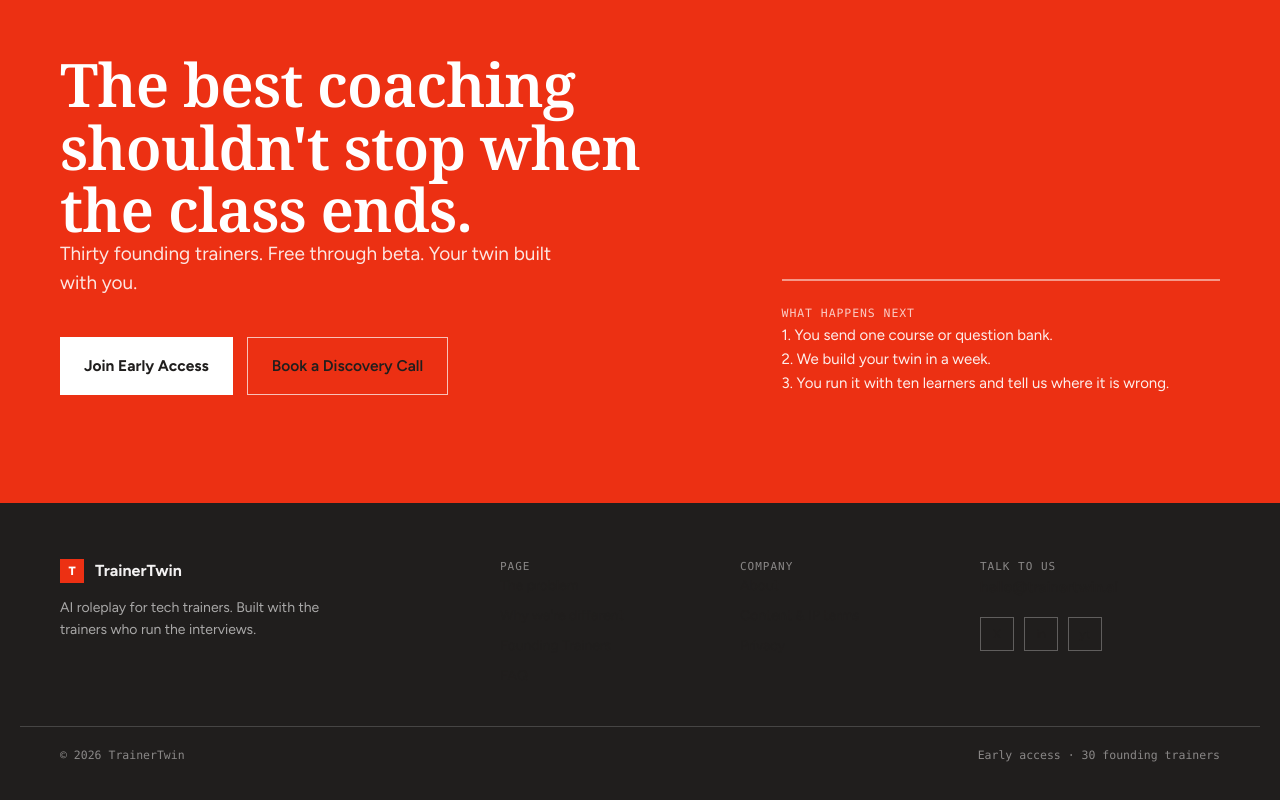
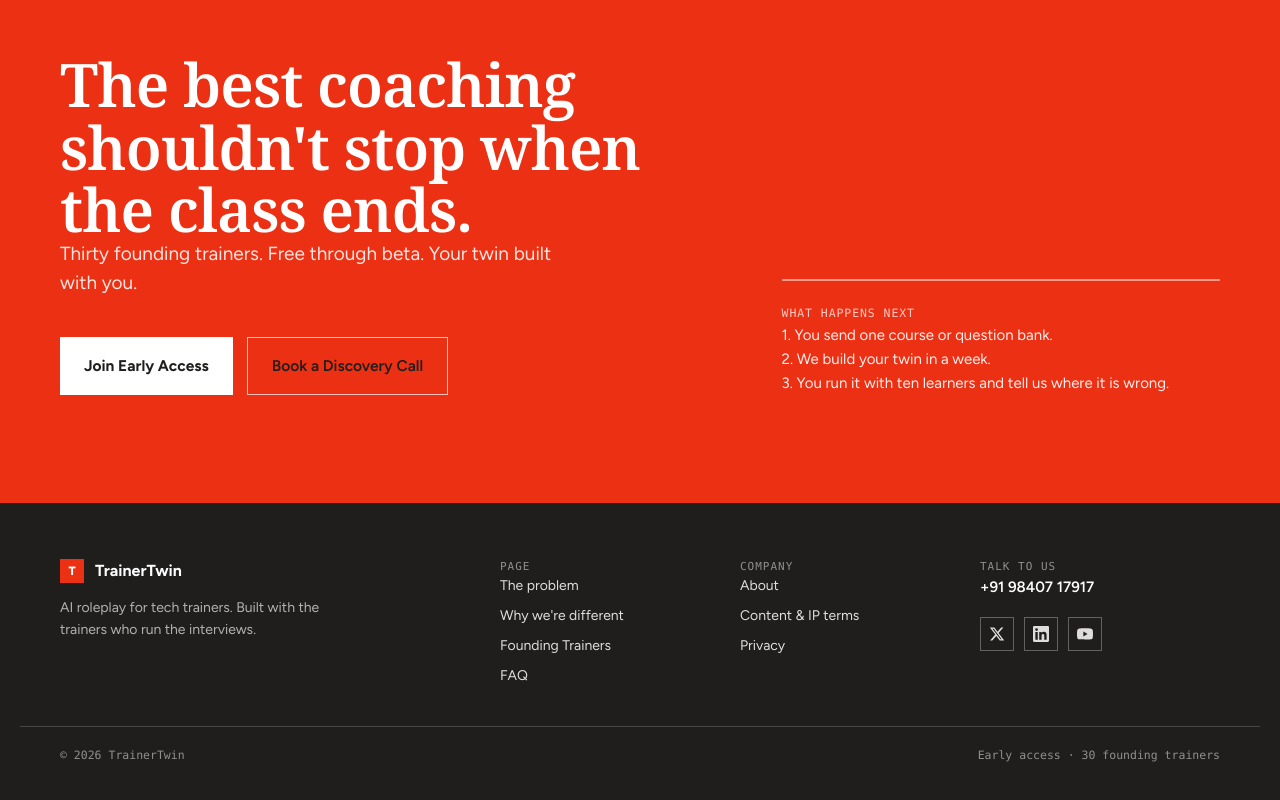
Before and after one commit to fl-dev-ops/trainer-twin-website, a Next.js app: page / in a window 1280 px wide. Shown: the part 4214-5014 px from the top of the page. Built offline with nearby package versions, Linux system fonts and the light colour scheme.

Commit message:
fix: footer visibility + whatsapp + social icons
- Fix invisible footer text (text-bg → text-white with !important)
- Replace email with WhatsApp link
- Add X, LinkedIn, YouTube brand SVG icons

```diff
--- a/app/components/footer.tsx
+++ b/app/components/footer.tsx
@@ -1,6 +1,6 @@
 export default function Footer() {
   return (
-    <footer className="bg-dark text-bg">
+    <footer className="bg-dark text-white">
       <div className="max-w-[1240px] mx-auto px-5 md:px-10 py-10 md:py-14 pb-8 md:pb-10 grid grid-cols-2 md:grid-cols-[2fr_1fr_1fr_1.2fr] gap-8 md:gap-10">
         <div className="col-span-2 md:col-span-1">
           <div className="flex items-center gap-[11px] mb-[14px]">
@@ -11,38 +11,38 @@ export default function Footer() {
               TrainerTwin
             </span>
           </div>
-          <p className="text-[14px] leading-[1.6] text-bg/65 max-w-[280px]">
+          <p className="text-[14px] leading-[1.6] text-white/65 max-w-[280px]">
             AI roleplay for tech trainers. Built with the trainers who run the
             interviews.
           </p>
         </div>
 
         <div>
-          <p className="font-mono text-[11px] tracking-[0.09em] uppercase text-bg/50 mb-[14px]">
+          <p className="font-mono text-[11px] tracking-[0.09em] uppercase text-white/50 mb-[14px]">
             Page
           </p>
           <div className="grid gap-[9px] text-[14px]">
             <a
               href="#problem"
-              className="text-bg/85 hover:text-brand transition-colors"
+              className="!text-white/85 hover:!text-brand transition-colors"
             >
               The problem
             </a>
             <a
               href="#different"
-              className="text-bg/85 hover:text-brand transition-colors"
+              className="!text-white/85 hover:!text-brand transition-colors"
             >
               Why we&apos;re different
             </a>
             <a
               href="#founding"
-              className="text-bg/85 hover:text-brand transition-colors"
+              className="!text-white/85 hover:!text-brand transition-colors"
             >
               Founding Trainers
             </a>
             <a
               href="#faq"
-              className="text-bg/85 hover:text-brand transition-colors"
+              className="!text-white/85 hover:!text-brand transition-colors"
             >
               FAQ
             </a>
@@ -50,25 +50,25 @@ export default function Footer() {
         </div>
 
         <div>
-          <p className="font-mono text-[11px] tracking-[0.09em] uppercase text-bg/50 mb-[14px]">
+          <p className="font-mono text-[11px] tracking-[0.09em] uppercase text-white/50 mb-[14px]">
             Company
           </p>
           <div className="grid gap-[9px] text-[14px]">
             <a
               href="#cta"
-              className="text-bg/85 hover:text-brand transition-colors"
+              className="!text-white/85 hover:!text-brand transition-colors"
             >
               About
             </a>
             <a
               href="#cta"
-              className="text-bg/85 hover:text-brand transition-colors"
+              className="!text-white/85 hover:!text-brand transition-colors"
             >
               Content &amp; IP terms
             </a>
             <a
               href="#cta"
-              className="text-bg/85 hover:text-brand transition-colors"
+              className="!text-white/85 hover:!text-brand transition-colors"
             >
               Privacy
             </a>
@@ -76,34 +76,57 @@ export default function Footer() {
         </div>
 
         <div className="col-span-2 md:col-span-1">
-          <p className="font-mono text-[11px] tracking-[0.09em] uppercase text-bg/50 mb-[14px]">
+          <p className="font-mono text-[11px] tracking-[0.09em] uppercase text-white/50 mb-[14px]">
             Talk to us
           </p>
           <a
-            href="mailto:hello@trainertwin.ai"
-            className="text-[15px] text-white font-semibold hover:text-brand transition-colors"
+            href="https://wa.me/919840717917"
+            target="_blank"
+            rel="noopener noreferrer"
+            className="text-[15px] !text-white font-semibold hover:!text-brand transition-colors"
           >
-            hello@trainertwin.ai
+            +91 98407 17917
           </a>
           <div className="mt-[18px] flex gap-2.5">
-            {["X", "in", "yt"].map((social) => (
-              <a
-                key={social}
-                href="#cta"
-                className="w-[34px] h-[34px] border border-bg/30 flex items-center justify-center text-[12px] text-bg/85 hover:border-brand hover:text-brand transition-colors"
-              >
-                {social}
-              </a>
-            ))}
+            <a
+              href="https://x.com/trainertwin"
+              target="_blank"
+              rel="noopener noreferrer"
+              className="w-[34px] h-[34px] border border-white/30 flex items-center justify-center !text-white/85 hover:border-brand hover:!text-brand transition-colors"
+            >
+              <svg viewBox="0 0 24 24" fill="currentColor" className="w-4 h-4">
+                <path d="M18.244 2.25h3.308l-7.227 8.26 8.502 11.24H16.17l-5.214-6.817L4.99 21.75H1.68l7.73-8.835L1.254 2.25H8.08l4.713 6.231zm-1.161 17.52h1.833L7.084 4.126H5.117z" />
+              </svg>
+            </a>
+            <a
+              href="https://linkedin.com/company/trainertwin"
+              target="_blank"
+              rel="noopener noreferrer"
+              className="w-[34px] h-[34px] border border-white/30 flex items-center justify-center !text-white/85 hover:border-brand hover:!text-brand transition-colors"
+            >
+              <svg viewBox="0 0 24 24" fill="currentColor" className="w-4 h-4">
+                <path d="M20.447 20.452h-3.554v-5.569c0-1.328-.027-3.037-1.852-3.037-1.853 0-2.136 1.445-2.136 2.939v5.667H9.351V9h3.414v1.561h.046c.477-.9 1.637-1.85 3.37-1.85 3.601 0 4.267 2.37 4.267 5.455v6.286zM5.337 7.433a2.062 2.062 0 01-2.063-2.065 2.064 2.064 0 112.063 2.065zm1.782 13.019H3.555V9h3.564v11.452zM22.225 0H1.771C.792 0 0 .774 0 1.729v20.542C0 23.227.792 24 1.771 24h20.451C23.2 24 24 23.227 24 22.271V1.729C24 .774 23.2 0 22.222 0h.003z" />
+              </svg>
+            </a>
+            <a
+              href="https://youtube.com/@trainertwin"
+              target="_blank"
+              rel="noopener noreferrer"
+              className="w-[34px] h-[34px] border border-white/30 flex items-center justify-center !text-white/85 hover:border-brand hover:!text-brand transition-colors"
+            >
+              <svg viewBox="0 0 24 24" fill="currentColor" className="w-4 h-4">
+                <path d="M23.498 6.186a3.016 3.016 0 00-2.122-2.136C19.505 3.545 12 3.545 12 3.545s-7.505 0-9.377.505A3.017 3.017 0 00.502 6.186C0 8.07 0 12 0 12s0 3.93.502 5.814a3.016 3.016 0 002.122 2.136c1.871.505 9.376.505 9.376.505s7.505 0 9.377-.505a3.015 3.015 0 002.122-2.136C24 15.93 24 12 24 12s0-3.93-.502-5.814zM9.545 15.568V8.432L15.818 12l-6.273 3.568z" />
+              </svg>
+            </a>
           </div>
         </div>
       </div>
 
-      <div className="max-w-[1240px] mx-auto px-5 md:px-10 py-5 pb-8 md:pb-10 border-t border-bg/18 flex flex-col sm:flex-row justify-between gap-4 sm:gap-6">
-        <p className="font-mono text-[11.5px] text-bg/50">
+      <div className="max-w-[1240px] mx-auto px-5 md:px-10 py-5 pb-8 md:pb-10 border-t border-white/18 flex flex-col sm:flex-row justify-between gap-4 sm:gap-6">
+        <p className="font-mono text-[11.5px] text-white/50">
           © 2026 TrainerTwin
         </p>
-        <p className="font-mono text-[11.5px] text-bg/50">
+        <p className="font-mono text-[11.5px] text-white/50">
           Early access · 30 founding trainers
         </p>
       </div>
--- a/package.json
+++ b/package.json
@@ -9,6 +9,7 @@
     "lint": "eslint"
   },
   "dependencies": {
+    "lucide-react": "^1.28.0",
     "next": "16.3.0",
     "react": "19.2.8",
     "react-dom": "19.2.8"
```
Also changed, not shown: 1 other file (tests, documents, lock files or other folders).
